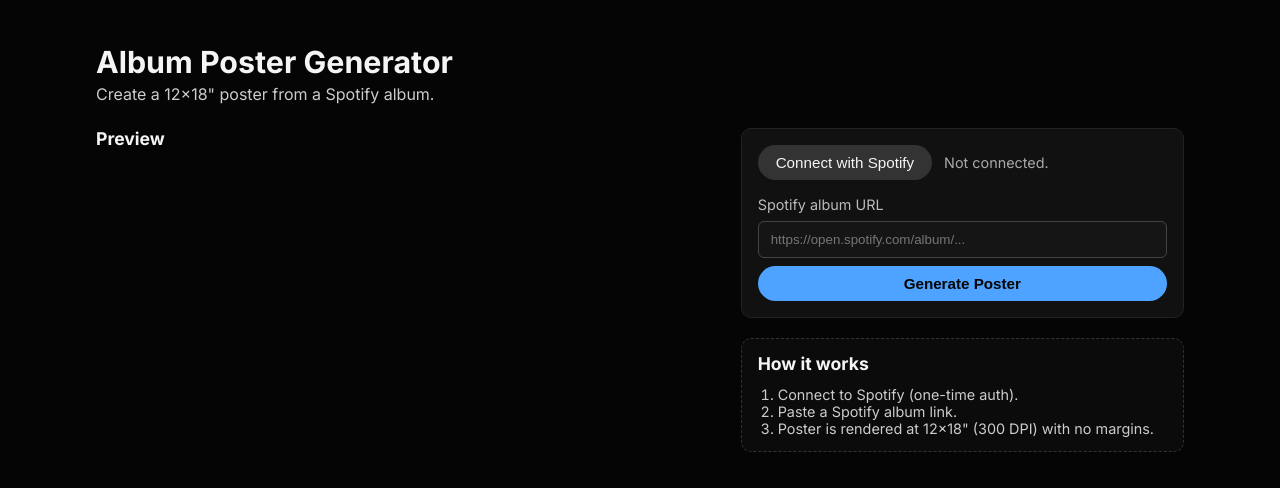
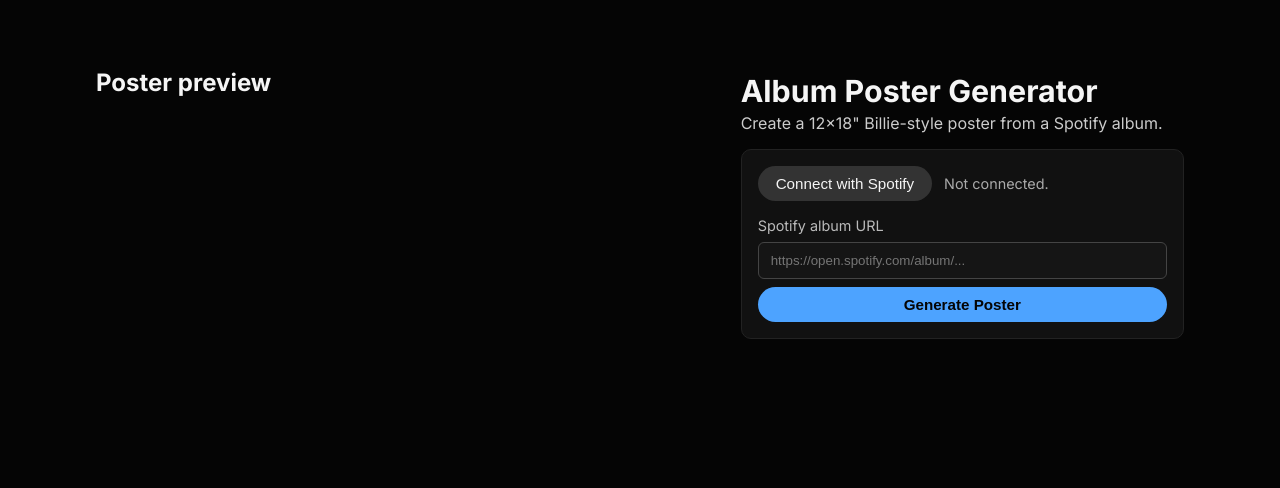
Before and after one commit to Elijah-Bodden/album-posters, a plain HTML site: page index.html in a window 1280 px wide. Shown: the top 488 px of the page. Drawn offline with Linux system fonts and the light colour scheme.

Commit message:
Update index.html

```diff
--- a/index.html
+++ b/index.html
@@ -11,28 +11,26 @@
 </head>
 <body>
   <main class="page">
-    <header class="header">
-      <h1>Album Poster Generator</h1>
-      <p>Create a 12×18&quot; poster from a Spotify album.</p>
-    </header>
-
-    <section class="layout">
-      <!-- LEFT: PREVIEW -->
-      <div class="preview-column">
-        <h2 class="section-title">Preview</h2>
-        <div class="canvas-wrapper">
-          <canvas id="posterCanvas"></canvas>
-        </div>
+    <div class="layout">
+      <!-- LEFT: large preview -->
+      <section class="preview-column">
+        <h2>Poster preview</h2>
+        <canvas id="posterCanvas"></canvas>
         <button id="downloadButton" class="button primary" disabled>
-          Download PNG (12×18&quot; @ 300 DPI)
+          Download PNG (12×18" @ 300 DPI)
         </button>
         <p class="hint">
-          Upload this PNG to any print service and order a 12×18&quot; full-bleed print.
+          Upload this PNG to a print service and order a 12×18" full-bleed print.
         </p>
-      </div>
+      </section>
 
-      <!-- RIGHT: CONTROLS -->
-      <div class="controls-column">
+      <!-- RIGHT: interface -->
+      <section class="ui-column">
+        <header class="header">
+          <h1>Album Poster Generator</h1>
+          <p>Create a 12×18&quot; Billie-style poster from a Spotify album.</p>
+        </header>
+
         <section class="controls">
           <div class="auth">
             <button id="loginButton" class="button">Connect with Spotify</button>
@@ -50,17 +48,8 @@
             <button type="submit" class="button primary">Generate Poster</button>
           </form>
         </section>
-
-        <section class="info">
-          <h2 class="section-title">How it works</h2>
-          <ol>
-            <li>Connect to Spotify (one-time auth).</li>
-            <li>Paste a Spotify album link.</li>
-            <li>Poster is rendered at 12×18&quot; (300&nbsp;DPI) with no margins.</li>
-          </ol>
-        </section>
-      </div>
-    </section>
+      </section>
+    </div>
   </main>
 
   <script src="app.js"></script>
```
